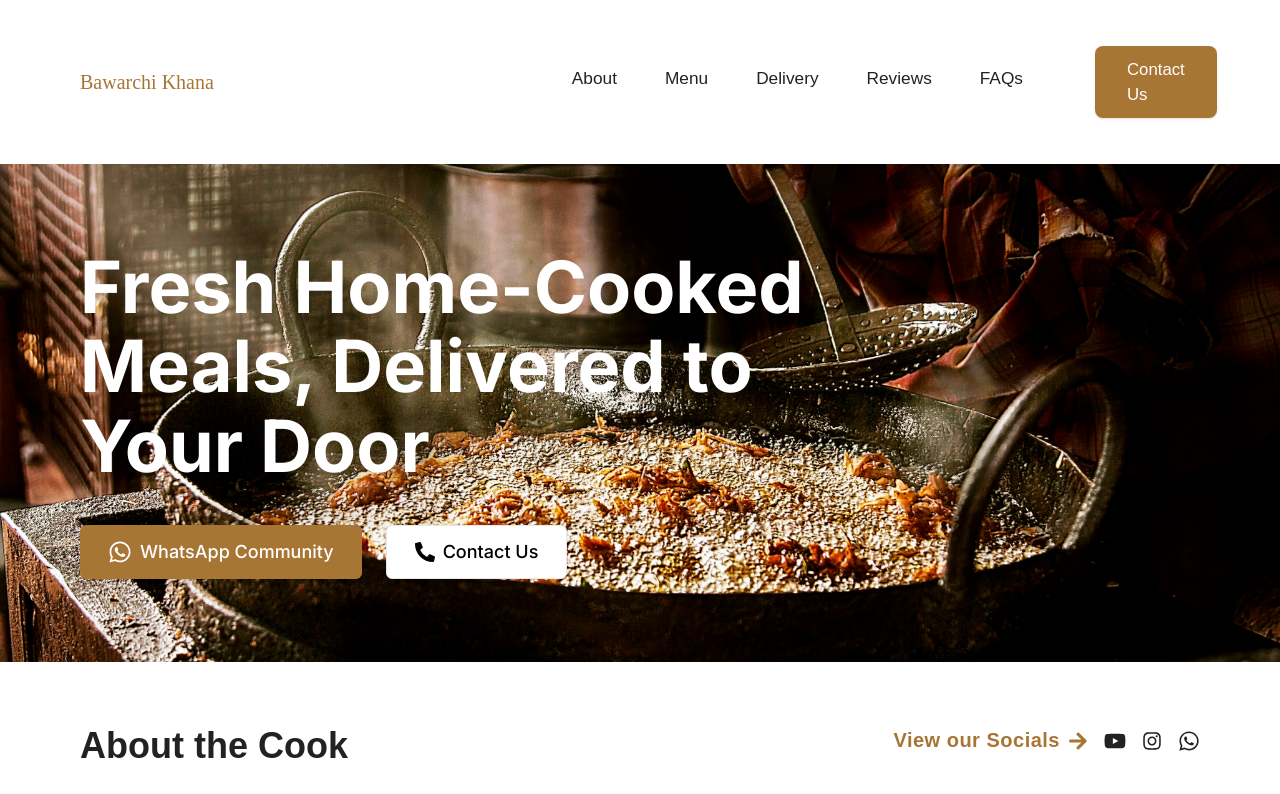
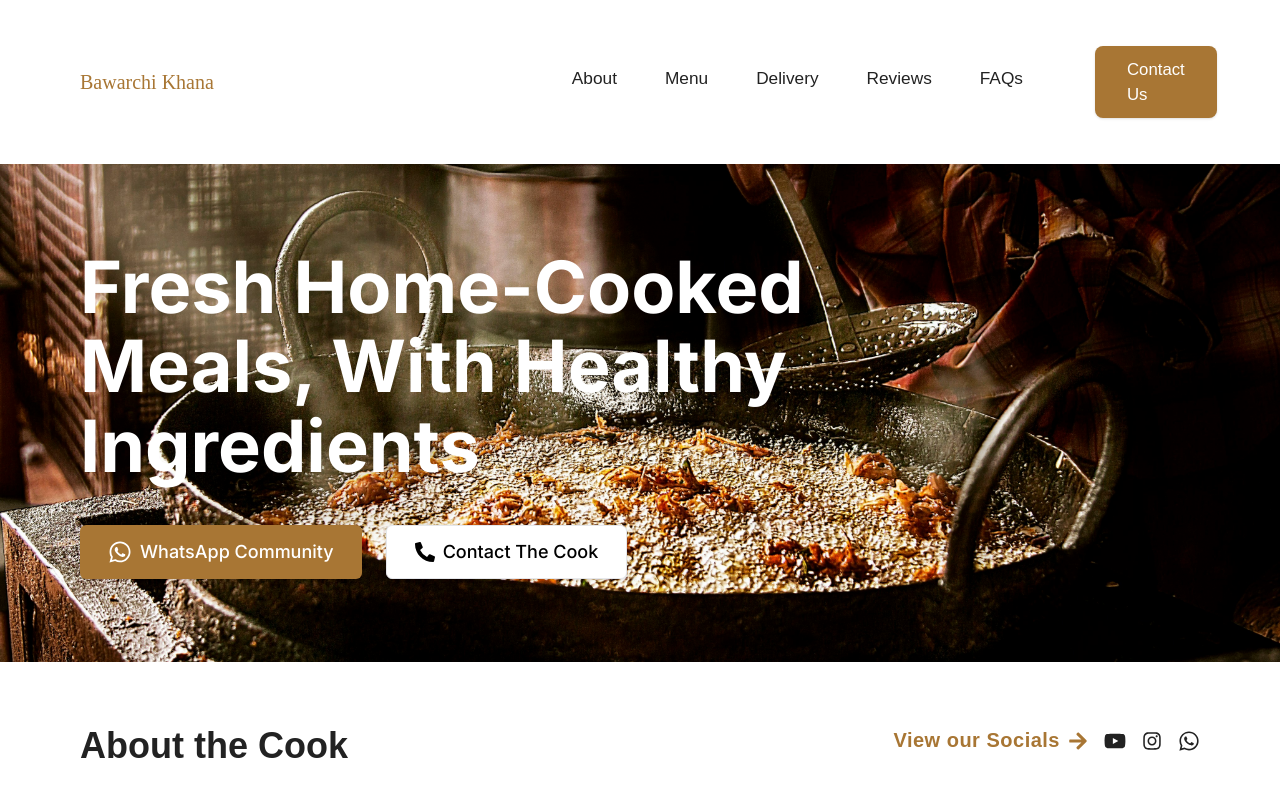
Before and after one commit to rxghavc/Bawarchi-Khana-Company-Page, a Next.js app: page / in a window 1280 px wide. Shown: the top 794 px of the page. Built offline with nearby package versions, Linux system fonts and the light colour scheme; a web font is replaced by a local one.

Commit message:
updated CTA buttons and tagline

```diff
--- a/src/components/Hero.tsx
+++ b/src/components/Hero.tsx
@@ -23,22 +23,22 @@ const Hero = () => {
 			{/* Content */}
 					<div className="relative z-20 flex flex-col items-start justify-center h-full px-4 sm:px-8 md:px-20 w-full">
 					<h1 className="text-white text-5xl md:text-7xl font-bold leading-tight md:leading-[1.1] mb-8 sm:mb-10 max-w-full sm:max-w-2xl md:max-w-3xl" style={{ fontFamily: 'Inter, Arial, sans-serif' }}>
-						Fresh Home-Cooked Meals, Delivered to Your Door
+						Fresh Home-Cooked Meals, With Healthy Ingredients
 					</h1>
 						<div className="flex flex-col sm:flex-row gap-4 sm:gap-6 w-full max-w-xs sm:max-w-none">
 							<a
-								href="#whatsapp"
+								href="https://chat.whatsapp.com/FZjAdvHCQ5aKOy4J0A2L5r"
 								className="flex items-center justify-center gap-2 bg-[var(--brown-var,#A87634)] text-white text-base sm:text-lg font-medium px-5 sm:px-7 py-3 rounded-md shadow hover:scale-105 hover:shadow-lg transition-transform duration-200 w-full sm:w-auto"
 								style={{ fontFamily: 'Inter, Arial, sans-serif' }}
 							>
 								<FaWhatsapp className="text-xl sm:text-2xl" /> WhatsApp Community
 							</a>
 							<a
-								href="#contact"
+								href="https://wa.me/+447821640462"
 								className="flex items-center justify-center gap-2 bg-white text-black text-base sm:text-lg font-medium px-5 sm:px-7 py-3 rounded-md shadow border border-gray-200 hover:scale-105 hover:shadow-lg transition-transform duration-200 w-full sm:w-auto"
 								style={{ fontFamily: 'Inter, Arial, sans-serif' }}
 							>
-								<FaPhoneAlt className="text-lg sm:text-xl" /> Contact Us
+								<FaPhoneAlt className="text-lg sm:text-xl" /> Contact The Cook
 							</a>
 						</div>
 					</div>
```
